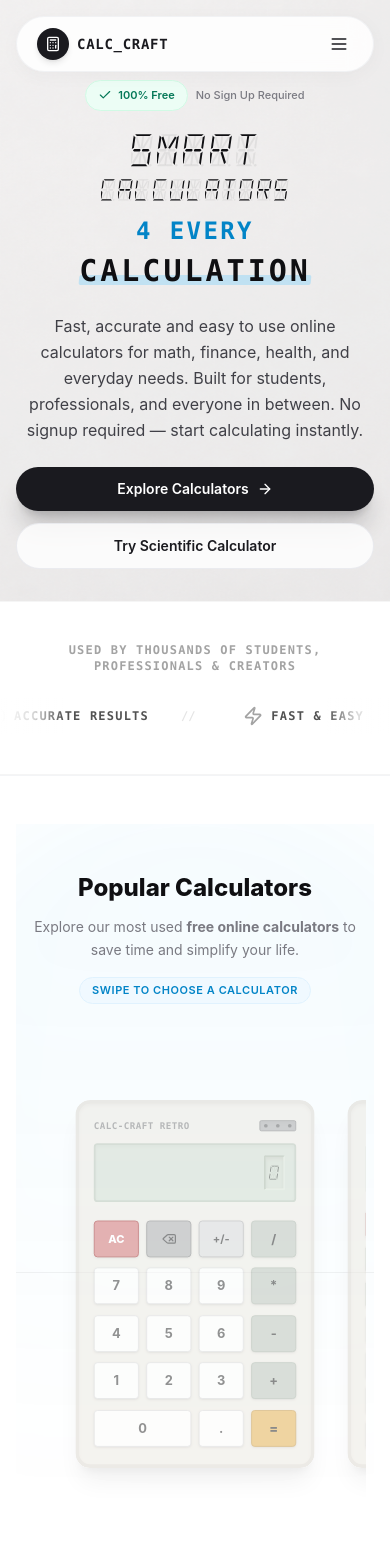
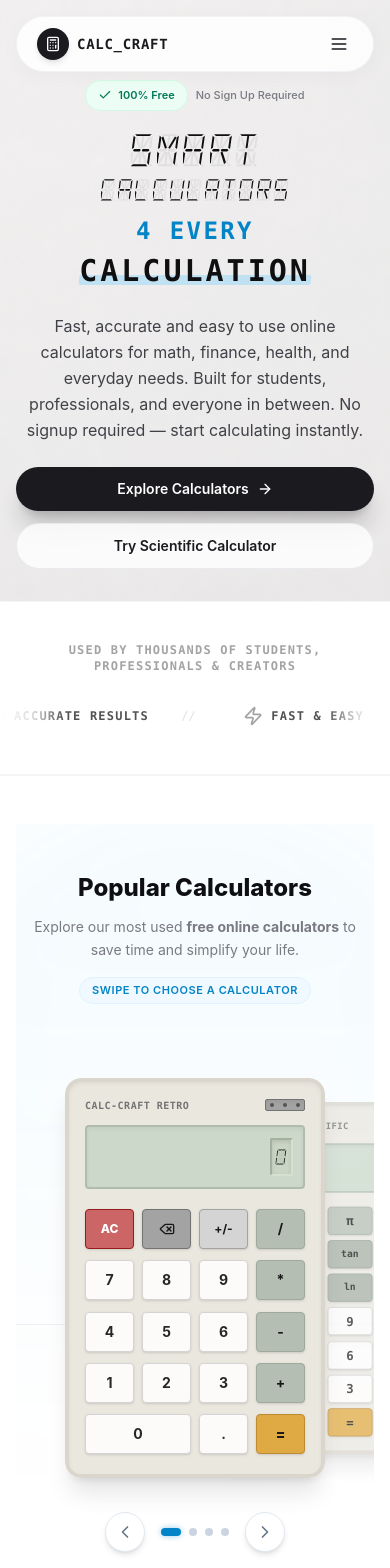
Before and after one commit to Motasaith/Calc_Craft, a Next.js app: page / in a window 390 px wide. Shown: the top 1568 px of the page. Built offline with nearby package versions, Linux system fonts and the light colour scheme.

Commit message:
Refactor code structure for improved readability and maintainability

```diff
--- a/app/page.tsx
+++ b/app/page.tsx
@@ -10,13 +10,6 @@ import Footer from '@/components/Footer'
 export default function Home() {
   return (
     <>
-      {/* Skip to main content link for accessibility */}
-      <a
-        href="#main-content"
-        className="sr-only focus:not-sr-only focus:absolute focus:top-4 focus:left-4 focus:z-[100] focus:bg-dark-800 focus:text-white focus:px-6 focus:py-3 focus:rounded-full focus:font-semibold focus:shadow-xl"
-      >
-        Skip to main content
-      </a>
       <Navbar />
       <main id="main-content" role="main" aria-label="Main content">
         <Hero />
--- a/components/CalculatorStack.tsx
+++ b/components/CalculatorStack.tsx
@@ -6,7 +6,9 @@ import {
   Sparkles,
   Activity,
   DollarSign,
-  Delete
+  Delete,
+  ChevronLeft,
+  ChevronRight
 } from 'lucide-react'
 import DigitalText from './DigitalText'
 
@@ -610,16 +612,20 @@ function LoanCalculator() {
 // MAIN COMPONENT: CALCULATOR STACK
 // ==========================================
 export default function CalculatorStack() {
-  const [activeIndex, setActiveIndex] = useState<number | null>(null) // Default focus null (all rest behind)
+  const [activeIndex, setActiveIndex] = useState<number | null>(0) // Start with first card active
   const [isMobile, setIsMobile] = useState(false)
+  const [windowWidth, setWindowWidth] = useState(1024)
+  const [mounted, setMounted] = useState(false)
   const scrollContainerRef = useRef<HTMLDivElement>(null)
 
   // Track responsive screen dimensions
   useEffect(() => {
     const handleResize = () => {
       setIsMobile(window.innerWidth < 1024)
+      setWindowWidth(window.innerWidth)
     }
     handleResize()
+    setMounted(true) // Signal that we're now on the client with real values
     window.addEventListener('resize', handleResize)
     return () => window.removeEventListener('resize', handleResize)
   }, [])
@@ -727,48 +733,81 @@ export default function CalculatorStack() {
       </div>
 
       {isMobile ? (
-        // Mobile Horizontal Scroll Snap Layout
-        <div className="relative w-full max-w-full flex justify-center py-6 px-2 sm:px-4">
-          <div
-            ref={scrollContainerRef}
-            onScroll={handleScroll}
-            className="flex gap-3 sm:gap-5 overflow-x-auto snap-x snap-mandatory scrollbar-none px-[calc(50vw-140px)] sm:px-[calc(50vw-150px)] py-4 w-full"
-            style={{ scrollBehavior: 'smooth' }}
-          >
+        // Mobile Stacked-Overlay Carousel — mirrors Testimonials: center card in front, left/right peeking behind
+        <div className="relative w-full max-w-full flex flex-col items-center py-6 px-2 sm:px-4">
+          <div className="relative w-full max-w-[320px] sm:max-w-[360px] h-[420px] sm:h-[440px] flex items-center justify-center">
             {cards.map((card, i) => {
-              const isActive = activeIndex === i
+              const offset = i - (activeIndex ?? 0)
+              const isCenter = offset === 0
+              const isLeft = offset === -1
+              const isRight = offset === 1
+              const isVisible = isCenter || isLeft || isRight
+
+              // Translate offset to the side so the adjacent card peeks out from behind the center one.
+              // Until mounted, use the default (≥480px) offset so SSR + first client render are identical.
+              const translateX = offset * ((mounted && windowWidth < 480) ? 130 : 150)
+
               return (
                 <div
                   key={card.name}
-                  className="snap-center shrink-0 w-[260px] sm:w-[280px] h-[400px] sm:h-[410px] transition-all duration-300 relative"
+                  onClick={() => !isCenter && setActiveIndex(i)}
                   style={{
-                    transform: isActive ? 'scale(1.02)' : 'scale(0.92)',
-                    opacity: isActive ? 1 : 0.5,
-                    zIndex: isActive ? 30 : 10,
+                    transform: `translate(-50%, -50%) translateX(${translateX}px) scale(${isCenter ? 1 : 0.88})`,
+                    zIndex: isCenter ? 30 : 10 + (Math.abs(offset) === 1 ? 1 : 0),
+                    opacity: isCenter ? 1 : isVisible ? 0.75 : 0,
+                    pointerEvents: isVisible ? 'auto' : 'none',
                   }}
+                  className={`
+                    absolute left-1/2 top-1/2 transition-all duration-500 ease-out select-none flex-shrink-0 cursor-pointer
+                    w-[260px] sm:w-[280px] h-[400px] sm:h-[410px]
+                  `}
+                  role="group"
+                  aria-roledescription="slide"
+                  aria-label={`${i + 1} of ${cards.length}: ${card.name}`}
                 >
-                  {/* Card Container wrapper */}
                   <div className="w-full h-full relative rounded-2xl overflow-hidden shadow-xl">
                     {card.render}
                   </div>
-                  {/* Invisible block click to slide interaction */}
-                  {!isActive && (
-                    <div
-                      className="absolute inset-0 z-40 cursor-pointer"
-                      onClick={() => {
-                        const container = scrollContainerRef.current
-                        if (container) {
-                          container.scrollTo({
-                            left: i * 290,
-                            behavior: 'smooth',
-                          })
-                        }
-                      }}
-                    />
-                  )}
                 </div>
               )
             })}
+          </div>
+
+          {/* Prev / Next + Pagination dots — exactly like Testimonials */}
+          <div className="flex justify-center items-center gap-4 mt-6 relative z-20">
+            <button
+              onClick={() => setActiveIndex((a) => (a !== null && a > 0 ? a - 1 : cards.length - 1))}
+              className="w-10 h-10 rounded-full bg-white border border-slate-200 shadow-md hover:shadow-lg active:scale-95 flex items-center justify-center text-slate-500 hover:text-slate-800 transition-all"
+              aria-label="Previous calculator"
+            >
+              <ChevronLeft className="w-5 h-5" />
+            </button>
+
+            <div className="flex gap-2 items-center" role="tablist" aria-label="Calculator carousel indicators">
+              {cards.map((_, i) => {
+                const isActive = (activeIndex ?? 0) === i
+                return (
+                  <button
+                    key={i}
+                    role="tab"
+                    aria-selected={isActive}
+                    aria-label={`Go to calculator ${i + 1}`}
+                    onClick={() => setActiveIndex(i)}
+                    className={`h-2 rounded-full transition-all duration-300 ${
+                      isActive ? 'bg-primary-600 w-5 shadow-[0_0_6px_rgba(2,132,199,0.4)]' : 'bg-slate-300 w-2 hover:bg-slate-400'
+                    }`}
+                  />
+                )
+              })}
+            </div>
+
+            <button
+              onClick={() => setActiveIndex((a) => (a !== null && a < cards.length - 1 ? a + 1 : 0))}
+              className="w-10 h-10 rounded-full bg-white border border-slate-200 shadow-md hover:shadow-lg active:scale-95 flex items-center justify-center text-slate-500 hover:text-slate-800 transition-all"
+              aria-label="Next calculator"
+            >
+              <ChevronRight className="w-5 h-5" />
+            </button>
           </div>
         </div>
       ) : (
--- a/components/Testimonials.tsx
+++ b/components/Testimonials.tsx
@@ -45,6 +45,7 @@ export default function Testimonials() {
   const sectionRef = useRef<HTMLElement>(null)
   const [active, setActive] = useState(1) // Start with index 1 (Michael T.) centered
   const [windowWidth, setWindowWidth] = useState(1024)
+  const [mounted, setMounted] = useState(false)
   const [hoveredIdx, setHoveredIdx] = useState<number | null>(null)
   const [isPaused, setIsPaused] = useState(false)
   const [touchStart, setTouchStart] = useState<number | null>(null)
@@ -52,6 +53,7 @@ export default function Testimonials() {
 
   useEffect(() => {
     setWindowWidth(window.innerWidth)
+    setMounted(true) // Signal that we're now on the client with real values
     const handleResize = () => setWindowWidth(window.innerWidth)
     window.addEventListener('resize', handleResize)
     return () => window.removeEventListener('resize', handleResize)
@@ -233,7 +235,7 @@ export default function Testimonials() {
                   onMouseEnter={() => !isCenter && setHoveredIdx(idx)}
                   onMouseLeave={() => setHoveredIdx(null)}
                   style={{
-                    transform: `translate(calc(-50% + ${offset * (windowWidth < 640 ? 110 : 180)}px), -50%) scale(${
+                    transform: `translate(calc(-50% + ${offset * (mounted && windowWidth < 640 ? 110 : 180)}px), -50%) scale(${
                       isCenter ? 1 : hoveredIdx === idx ? 0.93 : 0.88
                     })`,
                     zIndex: isCenter ? 20 : hoveredIdx === idx ? 25 : 10,
```
Also changed, not shown: 1 other file (tests, documents, lock files or other folders).
